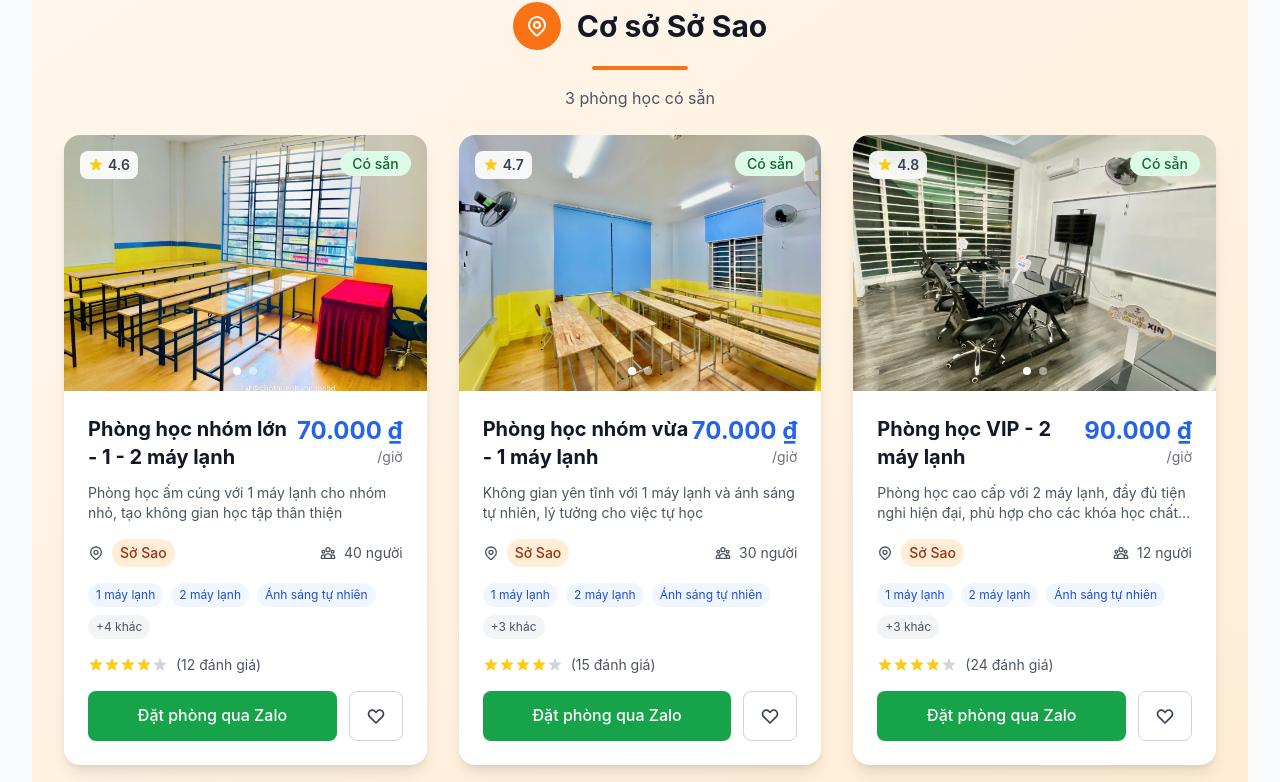
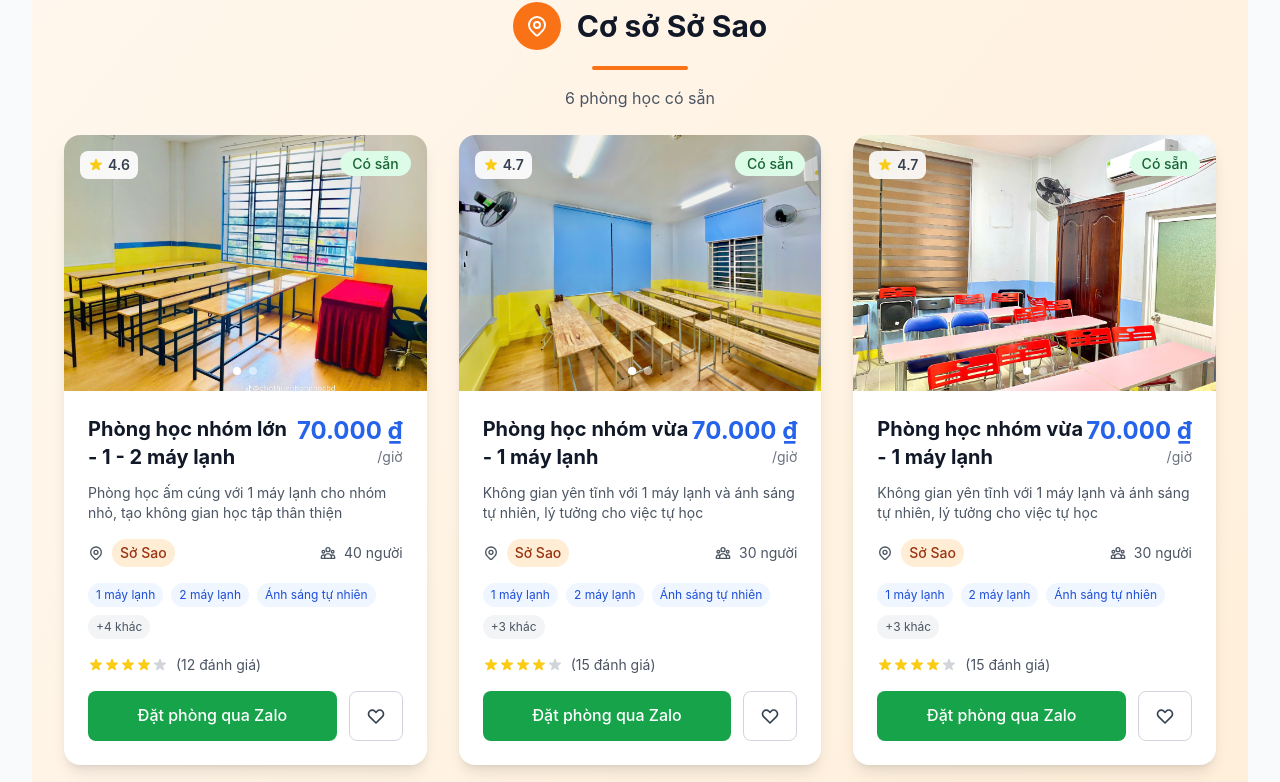
Before and after one commit to LacToMinh/tuenamspace, a React (Vite) app: page / in a window 1280 px wide. Shown: the part 1556-2338 px from the top of the page. Built offline with nearby package versions, Linux system fonts and the light colour scheme.

Commit message:
feat: add card room so_sao

```diff
--- a/src/components/Footer.jsx
+++ b/src/components/Footer.jsx
@@ -222,7 +222,7 @@ const Footer = () => {
                     d="M3 5a2 2 0 012-2h3.28a1 1 0 01.948.684l1.498 4.493a1 1 0 01-.502 1.21l-2.257 1.13a11.042 11.042 0 005.516 5.516l1.13-2.257a1 1 0 011.21-.502l4.493 1.498a1 1 0 01.684.949V19a2 2 0 01-2 2h-1C9.716 21 3 14.284 3 6V5z"
                   />
                 </svg>
-                <span className="text-sm text-gray-300">0869 984 849</span>
+                <span className="text-sm text-gray-300">0369 984 849</span>
               </div>
 
               <div className="flex items-center space-x-3">
--- a/src/components/Hero.jsx
+++ b/src/components/Hero.jsx
@@ -104,7 +104,7 @@ const Hero = () => {
             <div className="flex flex-col gap-4 sm:flex-row">
               <a
                 href="#rooms"
-                className="bg-[#FBCD02] text-black px-8 py-3 rounded-lg hover:bg-blue-700 hover:text-white transition-colors font-semibold text-lg shadow-lg hover:shadow-xl transform hover:-translate-y-1 transition-all duration-200 text-center"
+                className="bg-blue-800 text-white px-8 py-3 rounded-lg hover:bg-[#FBCD02] hover:text-black  transition-colors font-semibold text-lg shadow-lg hover:shadow-xl transform hover:-translate-y-1 transition-all duration-200 text-center"
               >
                 <span className="!p-0 !m-0">Xem phòng học</span>
               </a>
@@ -112,7 +112,7 @@ const Hero = () => {
                 href="https://zalo.me/0369984849?text=Tôi muốn tư vấn về dịch vụ cho thuê phòng học"
                 target="_blank"
                 rel="noopener noreferrer"
-                className="border-2 border-blue-700 text-blue-600 px-8 py-3 rounded-lg hover:bg-[#FBCD02] hover:text-black transition-colors font-semibold text-lg text-center"
+                className="border-2 border-[#fbc102] text-blue-600 px-8 py-3 rounded-lg hover:bg-blue-800 hover:border-blue-800 hover:text-white transition-colors font-semibold text-lg text-center"
               >
                 Liên hệ tư vấn
               </a>
--- a/src/data/rooms.js
+++ b/src/data/rooms.js
@@ -146,6 +146,74 @@ export const rooms = [
     rating: 4.8,
     reviews: 28,
   },
+  {
+    id: 8,
+    name: "Phòng họp hội nghị - 1 máy lạnh",
+    description:
+      "Phòng học lớn với 2 máy lạnh, phù hợp cho thuyết trình và hội nghị",
+    price: 70000,
+    capacity: 12,
+    airConditioners: 1,
+    amenities: ["1 máy lạnh", "Máy chiếu HD", "WiFi", "Ghế VIP"],
+    images: [
+      "so_sao_6.jpg",
+      "https://images.unsplash.com/photo-1515187029135-18ee286d815b?ixlib=rb-4.0.3&ixid=M3wxMjA3fDB8MHxwaG90by1wYWdlfHx8fGVufDB8fHx8fA%3D%3D&auto=format&fit=crop&w=1000&q=80",
+    ],
+    location: "Cơ sở Sở Sao",
+    available: true,
+    rating: 4.8,
+    reviews: 28,
+  },
+  {
+    id: 9,
+    name: "Phòng học nhóm vừa - 1 máy lạnh",
+    description:
+      "Không gian yên tĩnh với 1 máy lạnh và ánh sáng tự nhiên, lý tưởng cho việc tự học",
+    price: 70000,
+    capacity: 30,
+    airConditioners: 1,
+    amenities: [
+      "1 máy lạnh",
+      "2 máy lạnh",
+      "Ánh sáng tự nhiên",
+      "WiFi",
+      "Ghế đọc sách",
+      "Kệ sách",
+    ],
+    images: [
+      "so_sao_5.jpg",
+      "https://images.unsplash.com/photo-1507003211169-0a1dd7228f2d?ixlib=rb-4.0.3&ixid=M3wxMjA3fDB8MHxwaG90by1wYWdlfHx8fGVufDB8fHx8fA%3D%3D&auto=format&fit=crop&w=1000&q=80",
+    ],
+    location: "Cơ sở Sở Sao",
+    available: true,
+    rating: 4.7,
+    reviews: 15,
+  },
+  {
+    id: 10,
+    name: "Phòng học nhóm vừa - 1 máy lạnh",
+    description:
+      "Không gian yên tĩnh với 1 máy lạnh và ánh sáng tự nhiên, lý tưởng cho việc tự học",
+    price: 70000,
+    capacity: 30,
+    airConditioners: 1,
+    amenities: [
+      "1 máy lạnh",
+      "2 máy lạnh",
+      "Ánh sáng tự nhiên",
+      "WiFi",
+      "Ghế đọc sách",
+      "Kệ sách",
+    ],
+    images: [
+      "so_sao_4.jpg",
+      "https://images.unsplash.com/photo-1507003211169-0a1dd7228f2d?ixlib=rb-4.0.3&ixid=M3wxMjA3fDB8MHxwaG90by1wYWdlfHx8fGVufDB8fHx8fA%3D%3D&auto=format&fit=crop&w=1000&q=80",
+    ],
+    location: "Cơ sở Sở Sao",
+    available: true,
+    rating: 4.7,
+    reviews: 15,
+  },
 ];
 
 export const amenities = [
@@ -155,7 +223,7 @@ export const amenities = [
   "Bảng thông minh",
   "WiFi",
   "Ghế êm",
-  "Bàn học cá nhân",
+  // "Bàn học cá nhân",
   "Máy tính",
   "Ánh sáng tự nhiên",
 ];
```
Also changed, not shown: public/so_sao_6.jpg (added).
